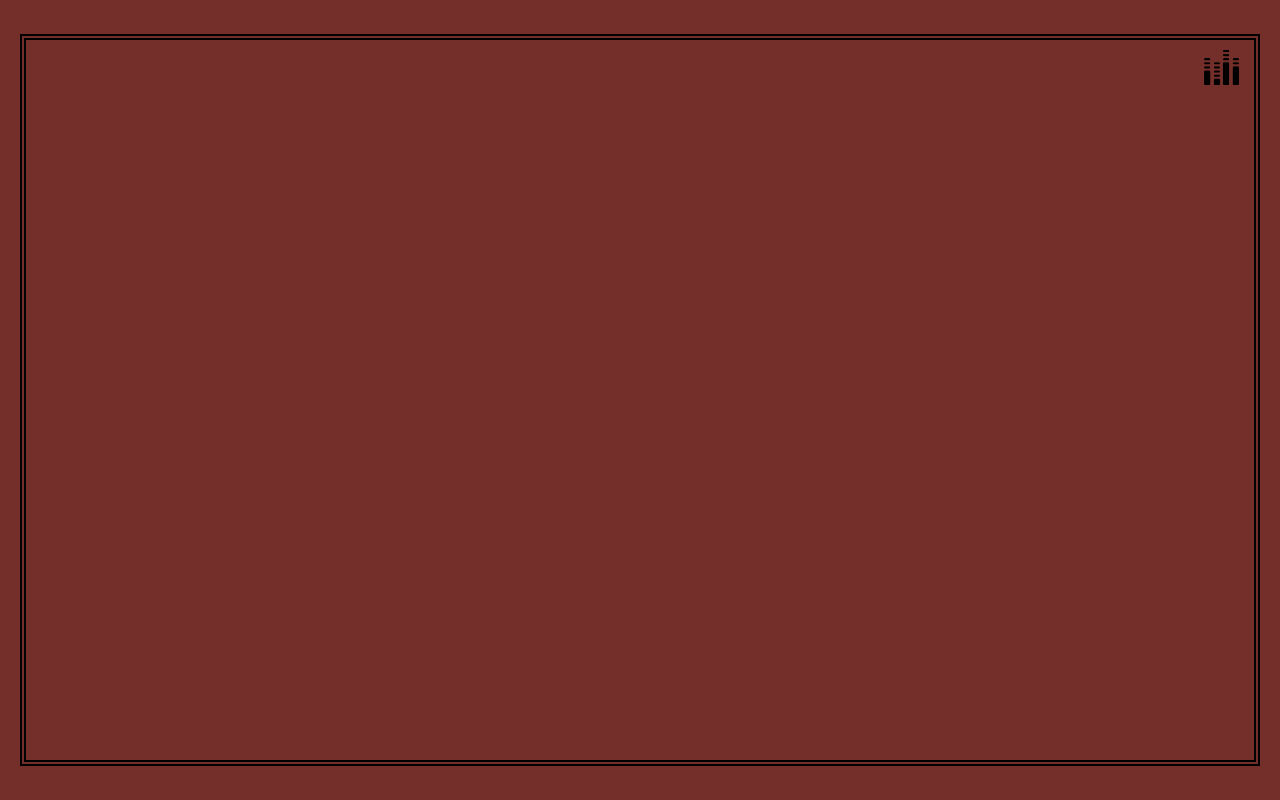
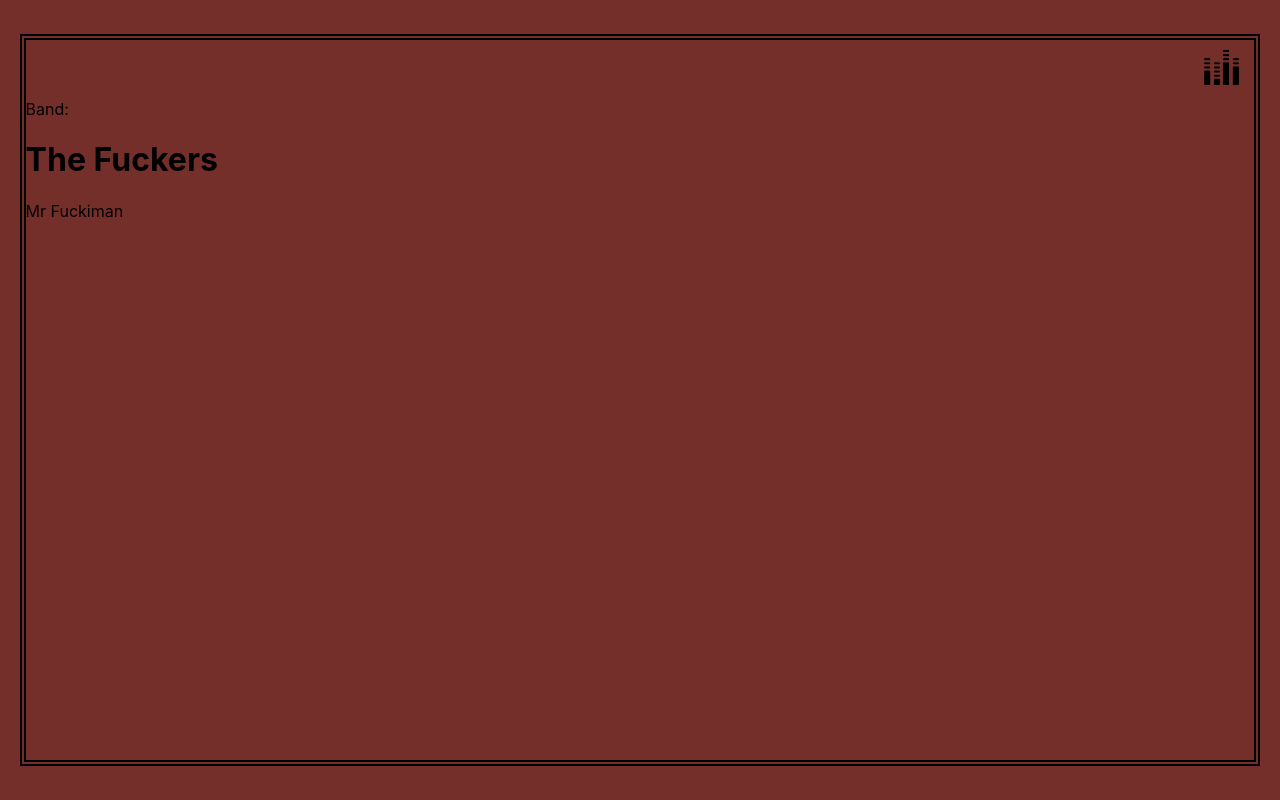
Before and after one commit to HoneymoonPhase/microwave, a React (Create React App) app: page /band/thefuckers in a window 1280 px wide. Built offline with nearby package versions, Linux system fonts and the light colour scheme.

Commit message:
band routes set up

```diff
--- a/src/components/band/index.js
+++ b/src/components/band/index.js
@@ -1,11 +1,16 @@
 import React from 'react';
+import Name from '../name';
+import Title from '../title';
 
 const Band = (props) => {
+
+  const { name, title } = props;
   return(
     <div>
-
+      <Name name={name} />
+      <Title title={title} />
     </div>
-  );
-};
+  )
+}
 
 export default Band;
--- /dev/null
+++ b/src/components/bandRoute/index.js
@@ -0,0 +1,16 @@
+import React from 'react';
+import Band from '../band';
+import { Route } from 'react-router-dom';
+import './style.css';
+
+const BandRoute = () => {
+  return(
+    <div>
+      Band:
+      <Route path='/band/honeymoonphase' render={(props) => <Band {...props} name={`Honeymoon Phase`} title={'Mr Ickiman'} />} />
+      <Route path='/band/thefuckers' render={(props) => <Band {...props} name={`The Fuckers`} title={'Mr Fuckiman'} />} />
+    </div>
+  );
+};
+
+export default BandRoute;
--- a/src/components/container/index.js
+++ b/src/components/container/index.js
@@ -1,6 +1,7 @@
 import React from 'react';
 import Navbar from '../navbar';
 import Wrapper from '../wrapper';
+import BandRoute from '../bandRoute';
 import { Route } from 'react-router-dom';
 import './style.css';
 
@@ -8,7 +9,8 @@ const Container = () => {
   return(
     <div className='container'>
       <Navbar />
-      <Route path='/home' component={Wrapper} />
+      <Route exact path='/' component={Wrapper} />
+      <Route path='/band' component={BandRoute} />
     </div>
   )
 }
--- /dev/null
+++ b/src/components/name/index.js
@@ -0,0 +1,13 @@
+import React from 'react';
+
+const Name = (props) => {
+
+  const {name} = props;
+  return(
+    <div>
+      <h1>{name}</h1>
+    </div>
+  );
+};
+
+export default Name;
--- a/src/components/social/index.js
+++ b/src/components/social/index.js
@@ -6,6 +6,7 @@ import './style.css';
 const Social = (props) => {
 
   const {instagram_link, facebook_link} = props;
+
   return(
     <div className='wrapper-social'>
       <a href={facebook_link} target='_blank' rel='noreferrer'>
--- /dev/null
+++ b/src/components/title/index.js
@@ -0,0 +1,13 @@
+import React from 'react';
+
+const Title = (props) => {
+
+  const { title } = props;
+  return(
+    <div>
+      {title}
+    </div>
+  )
+}
+
+export default Title;
```
Also changed, not shown: src/components/bandRoute/style.css (added), src/components/name/style.css (added), src/components/title/style.css (added).
